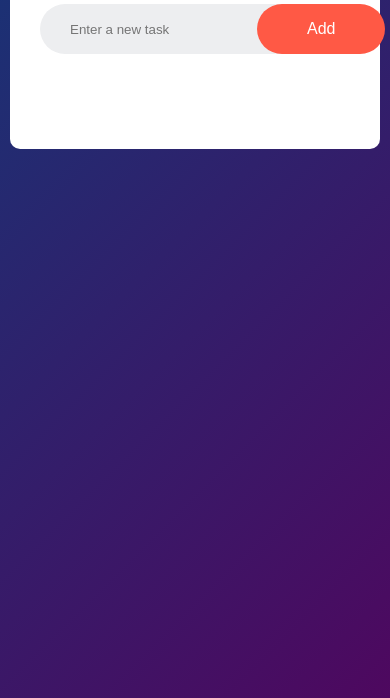
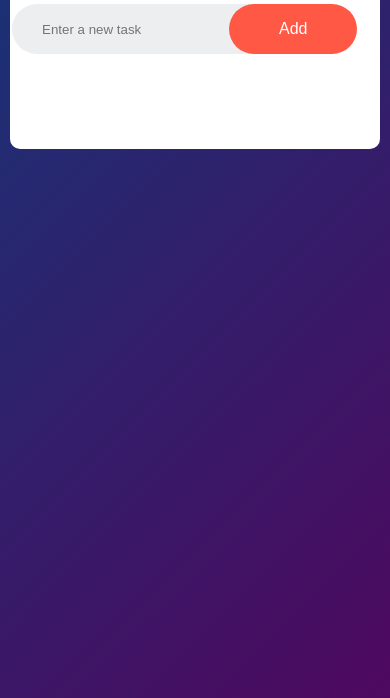
Before and after one commit to gaurav-048-sharma/TODO-LIST, a plain HTML site: page index.html in a window 390 px wide. Shown: the part 146-844 px from the top of the page. Drawn offline with Linux system fonts and the light colour scheme.

Commit message:
fist commit

```diff
--- a/style.css
+++ b/style.css
@@ -39,6 +39,11 @@
     border-radius: 30px;
     padding-left: 20px;
     margin-bottom: 25px;
+}
+@media (max-width:400px) {
+    .row {
+        margin-left:-28px;
+    }
 }
 input {
     flex: 1;
```
